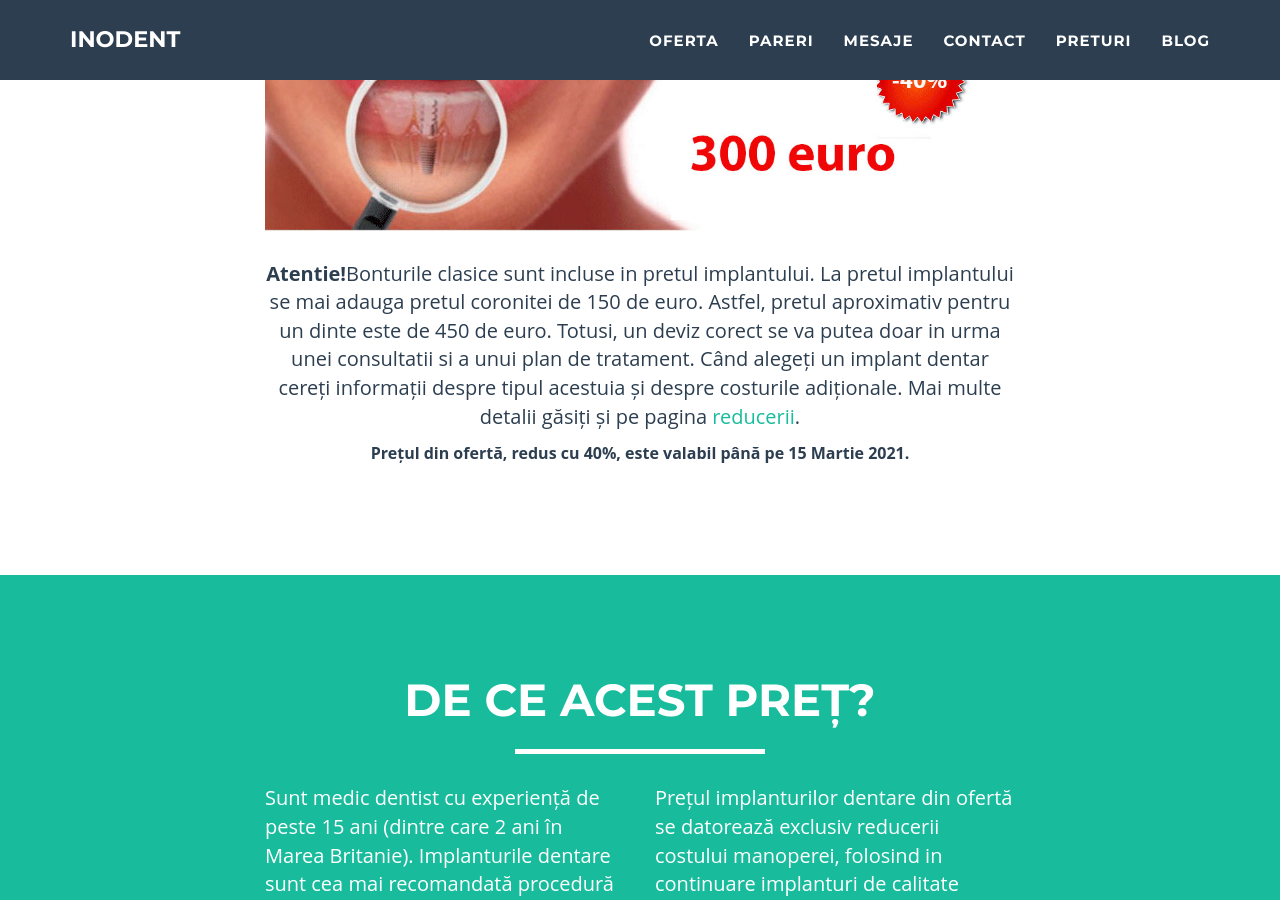
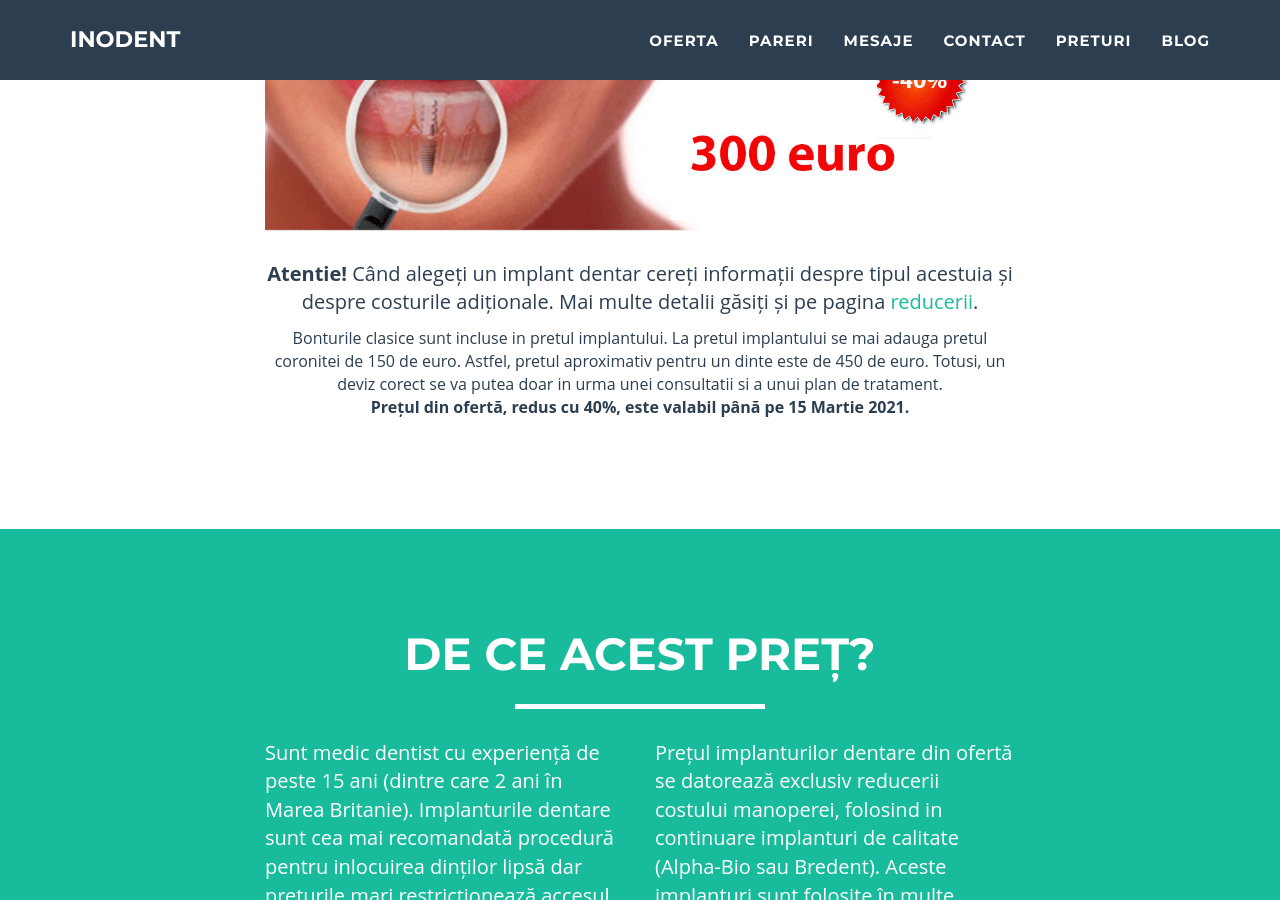
Before and after one commit to littledentgopo/offerdent, a Jekyll site: the page built from index.html, in a window 1280 px wide and 900 px high, scrolled down 1268 px. Built offline with Jekyll 4.4.1, drawn with Linux system fonts in a browser that asks for light colours; comment, search, counter and statistics services are not loaded.

Commit message:
updates bont

```diff
--- a/_includes/section-discount.html
+++ b/_includes/section-discount.html
@@ -19,10 +19,12 @@
 
                      <p class="big">
                         <br/>
-                         <strong>Atentie!</strong>Bonturile clasice sunt incluse in pretul implantului. La pretul implantului se mai adauga pretul coronitei de 150 de euro.  Astfel, pretul aproximativ pentru un dinte este de 450 de euro. Totusi, un deviz corect se va putea doar in urma unei consultatii si a unui plan de tratament.
+                         <strong>Atentie!</strong>
 Când alegeți un implant dentar cereți informații despre tipul acestuia și despre costurile adiționale. Mai multe detalii găsiți și pe pagina <a href="/extra-reducere-alphabio.html#post">reducerii</a>.
                      </p>
                      <p class="small">
+                         Bonturile clasice sunt incluse in pretul implantului. La pretul implantului se mai adauga pretul coronitei de 150 de euro.  Astfel, pretul aproximativ pentru un dinte este de 450 de euro. Totusi, un deviz corect se va putea doar in urma unei consultatii si a unui plan de tratament.
+                         <br/>
                          <strong>Prețul din ofertă, redus cu 40%, este valabil până pe {{site.offer.expirydate}}. </strong><br/>
                     </p>
                 </div>
```
